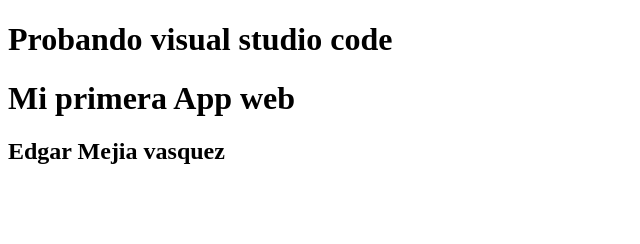
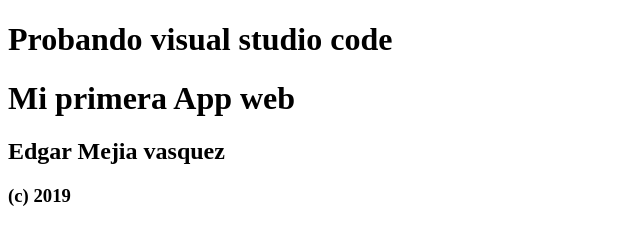
Before and after one commit to Edgarmejiav/edgarmejiav.github.io, a plain HTML site: page index.html in a window 1280 px wide. Shown: the full height of the page, 0-640 px from the left. Drawn offline with Linux system fonts and the light colour scheme.

Commit message:
Commit init

```diff
--- a/index.html
+++ b/index.html
@@ -11,6 +11,8 @@
     <h1>Probando visual studio code</h1>
     <h1>Mi primera App web</h1>
     <h2>Edgar Mejia vasquez</h2>
+    <h3>(c) 2019</h3>
+
 </body>
 
 </html>
```
